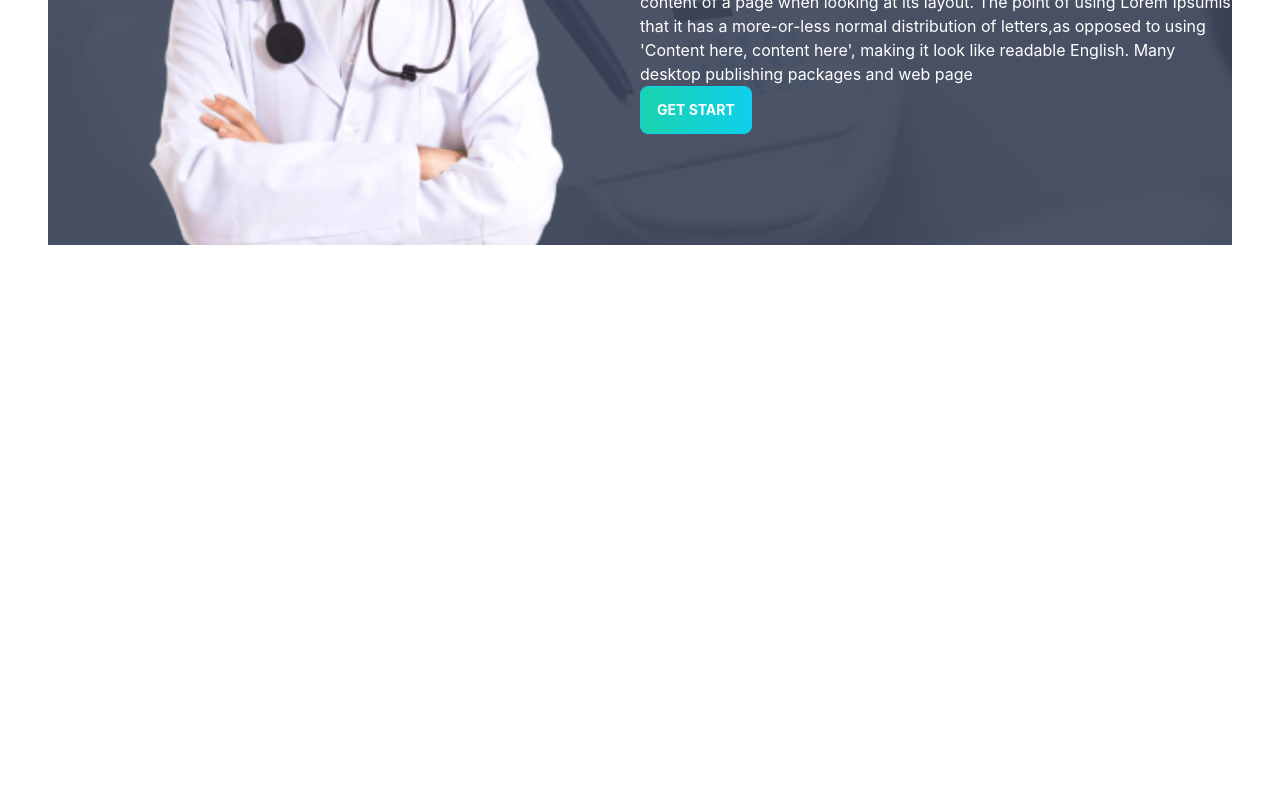
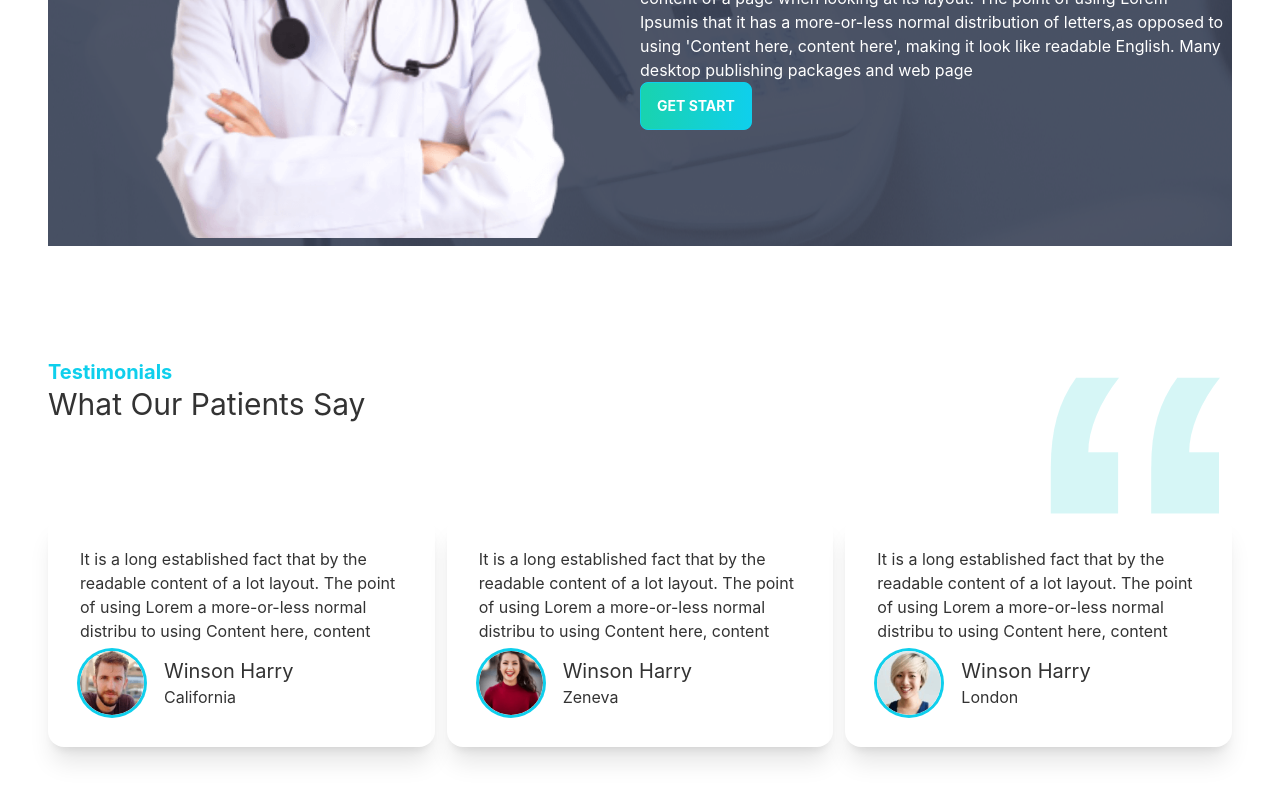
Before and after one commit to AkashMAbrrar/doctor-portal-clients, a React (Create React App) app: page / in a window 1280 px wide. Shown: the part 2477-3277 px from the top of the page. Before the commit the page ends 2722 px from the top, so only its background shows below. Built offline with nearby package versions, Linux system fonts and the light colour scheme.

Commit message:
this commit for our patients feedback sections

```diff
--- /dev/null
+++ b/src/Page/Home/Banner/Feedback.js
@@ -0,0 +1,24 @@
+import React from 'react';
+
+const Feedback = ({ review }) => {
+    return (
+        <div className="card lg:max-w-lg bg-base-100 shadow-xl">
+            <div className="card-body">
+                <p>It is a long established fact that by the readable content of a lot layout. The point of using Lorem a more-or-less normal distribu to using Content here, content</p>
+                <div className="flex items-center">
+                    <div class="avatar">
+                        <div class="w-16 rounded-full ring ring-primary ring-offset-base-100 mr-5">
+                            <img src={review.img} alt="" />
+                        </div>
+                    </div>
+                    <div>
+                        <h2 className='text-xl '>{review.name}</h2>
+                        <p>{review.location}</p>
+                    </div>
+                </div>
+            </div>
+        </div>
+    );
+};
+
+export default Feedback;
--- a/src/Page/Home/Banner/MakeAppointment.js
+++ b/src/Page/Home/Banner/MakeAppointment.js
@@ -8,7 +8,7 @@
         <section style={{
             background: `url(${backApp})`
         }}
-            className='flex pt-10 justify-center items-center mt-28'>
+            className='flex pt-10 justify-center items-center my-28 p-2'>
             <div className='flex-1 hidden lg:block'>
                 <img className='mt-[-100px]' src={doctor} alt="" />
             </div>
--- /dev/null
+++ b/src/Page/Home/Banner/Testimonials.js
@@ -0,0 +1,55 @@
+import React from 'react';
+import qoutes from '../../../assets/icons/quote.svg';
+import pepole1 from '../../../assets/images/people1.png';
+import pepole2 from '../../../assets/images/people2.png';
+import pepole3 from '../../../assets/images/people3.png';
+import Feedback from './Feedback';
+
+const Testimonials = () => {
+    const reviews = [
+        {
+            _id: 1,
+            name: 'Winson Harry',
+            review: '',
+            location: "California",
+            img: pepole1,
+        },
+        {
+            _id: 2,
+            name: 'Winson Harry',
+            review: '',
+            location: "Zeneva",
+            img: pepole2,
+        },
+        {
+            _id: 3,
+            name: 'Winson Harry',
+            review: '',
+            location: "London",
+            img: pepole3,
+        },
+    ];
+    return (
+        <section className='my-28'>
+            <div className='flex justify-between'>
+                <div>
+                    <h3 className="text-xl text-primary font-bold">Testimonials</h3>
+                    <h2 className='text-3xl '>What Our Patients Say</h2>
+                </div>
+                <div>
+                    <img className='w-24 lg:w-48' src={qoutes} alt="" />
+                </div>
+            </div>
+            <div className='grid grid-cols-1 md:grid-cols-2 lg:grid-cols-3 gap-3'>
+                {
+                    reviews.map(review => <Feedback
+                        key={review._id}
+                        review={review}
+                    ></Feedback>)
+                }
+            </div>
+        </section>
+    );
+};
+
+export default Testimonials;
--- a/src/Page/Home/Home.js
+++ b/src/Page/Home/Home.js
@@ -2,6 +2,7 @@
 import Banner from './Banner/Banner';
 import Info from './Banner/Info';
 import MakeAppointment from './Banner/MakeAppointment';
+import Testimonials from './Banner/Testimonials';
 import DentalInfo from './DentalInfo/DentalInfo';
 import Services from './Services/Services';
 
@@ -14,6 +15,7 @@
             <Services></Services>
             <DentalInfo></DentalInfo>
             <MakeAppointment></MakeAppointment>
+            <Testimonials></Testimonials>
         </div>
     );
 };
```
